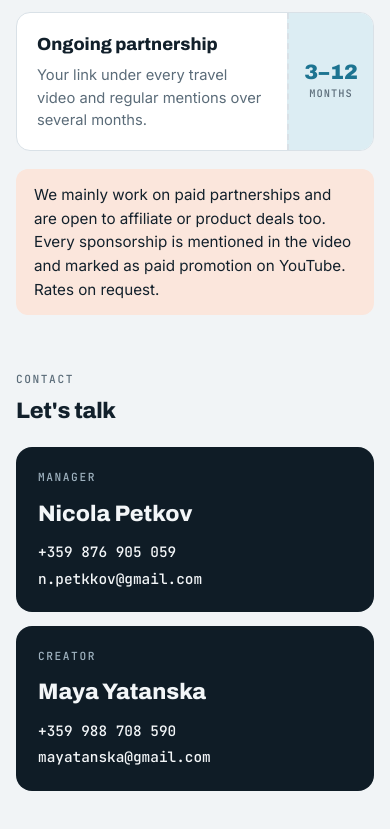
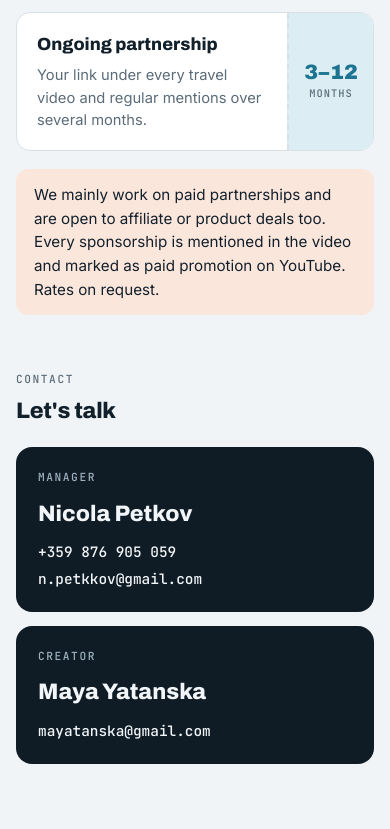
Before and after one commit to npetkkov/npetkkov.github.io, a plain HTML site: page maya-media-kit/index.html in a window 390 px wide. Shown: the part 5221-6050 px from the top of the page. Drawn offline with Linux system fonts and the light colour scheme.

Commit message:
Remove phone number from Maya's contact card
Co-Authored-By: Claude Opus 5.5 <noreply@anthropic.com>

```diff
--- a/maya-media-kit/index.html
+++ b/maya-media-kit/index.html
@@ -331,7 +331,7 @@ a.vrow:focus-visible { outline: 2px solid var(--accent); outline-offset: 2px; bo
       </div>
       <div class="contacts">
         <div class="person"><span class="label">Manager</span><h3>Nicola Petkov</h3><div class="line"><span>+359 876 905 059</span><span>n.petkkov@gmail.com</span></div></div>
-        <div class="person"><span class="label">Creator</span><h3>Maya Yatanska</h3><div class="line"><span>+359 988 708 590</span><span>mayatanska@gmail.com</span></div></div>
+        <div class="person"><span class="label">Creator</span><h3>Maya Yatanska</h3><div class="line"><span>mayatanska@gmail.com</span></div></div>
       </div>
     </section>
 
```
